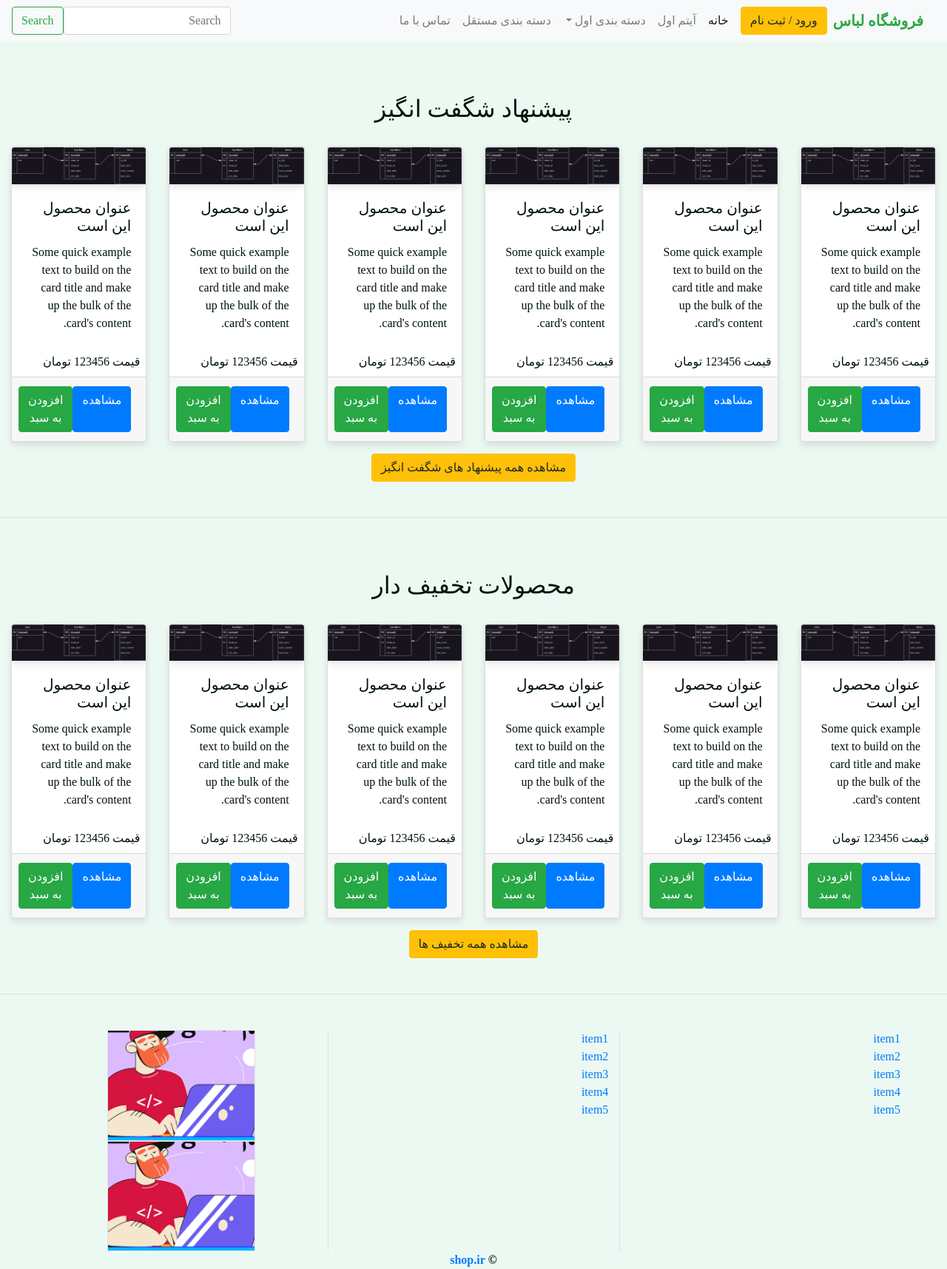
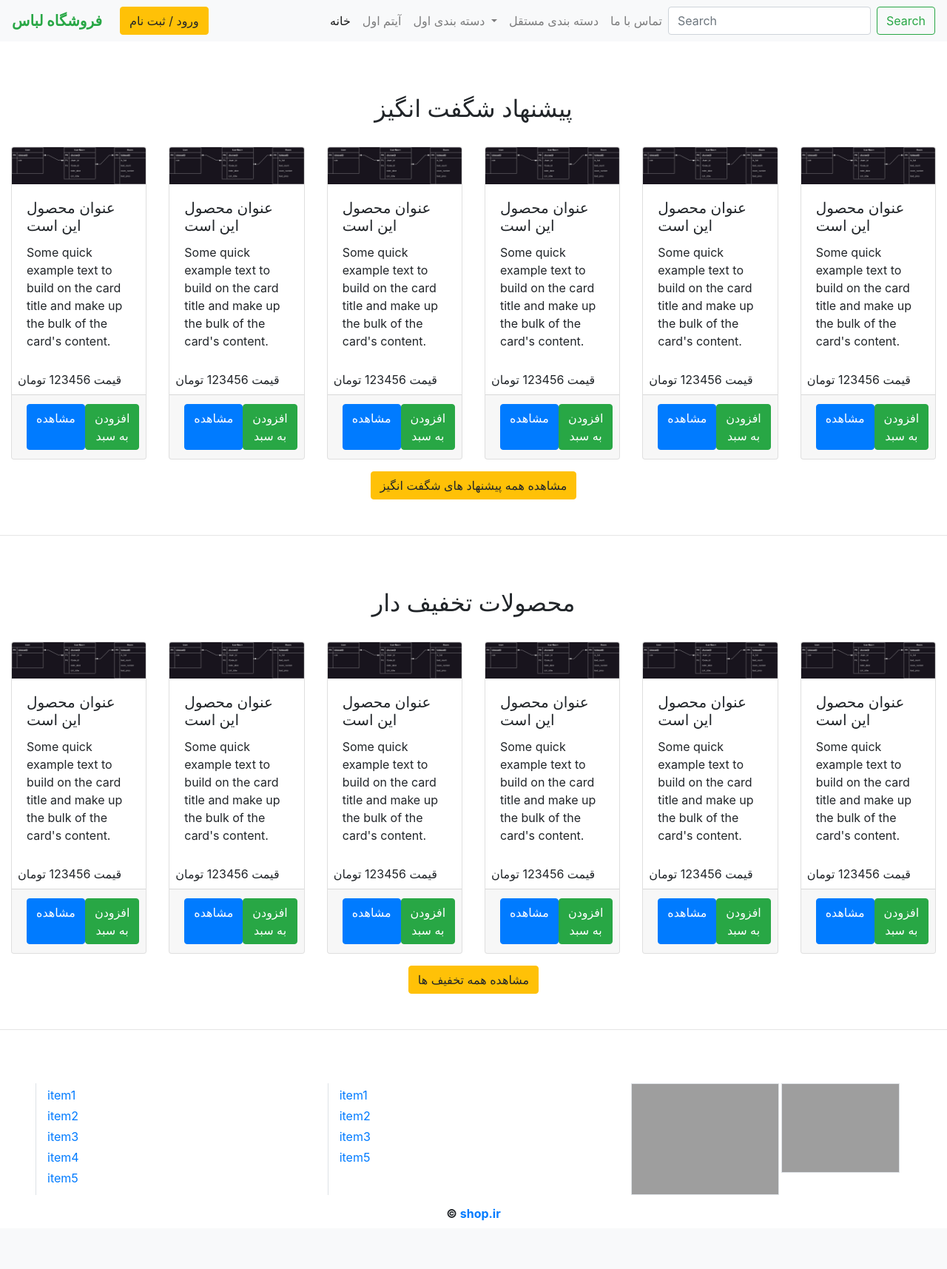
Before and after one commit to mejomba/django_shop_m89_final, a Django app: template templates/base/base.html in a window 1280 px wide. Shown: the whole page at 74% size. After the commit the page ends 1650 px from the top, so only its background shows below. Run offline with Django 4.2, Linux system fonts and the light colour scheme; the template is opened without the code that fills it, so the values that code supplies are empty; some web fonts are replaced; grey boxes are pictures that could not be loaded.

Commit message:
feat base.css and footer

```diff
--- a/static/base/base.css
+++ /dev/null
@@ -1,57 +0,0 @@
-@import url('https://cdn.fontcdn.ir/Font/Persian/Samim/Samim.css');
-@import url("https://fonts.googleapis.com/icon?family=Material+Icons");
-
-
-:root {
-    --c1:#ecf9f2;
-    --c2:#f0f5f5;
-    --c3:#001408;
-    --c4:#1a3300;
-    --c5:#0000b3;
-    --c6:#1ac6ff;
-    --c7:#0000b3;
-}
-
-* {
-    margin: 0;
-    padding: 0;
-    box-sizing: border-box;
-}
-
-html body {
-    direction: rtl;
-    text-align: right;
-    font-family: Samim;
-    font-size: 1rem;
-    background-color: var(--c1);
-}
-body {
-    /*margin:0;*/
-    color: var(--c3);
-
-}
-/* bootstrap card customize */
-.card{
-    overflow: hidden;
-    border-radius: 4px;
-    background: #fff;
-    box-shadow: 0 6px 10px rgba(0,0,0,.08), 0 0 6px rgba(0,0,0,.05);
-      transition: .3s transform cubic-bezier(.155,1.105,.295,1.12),.3s box-shadow,.3s -webkit-transform cubic-bezier(.155,1.105,.295,1.12);
-  cursor: pointer;
-}
-
-.card:hover{
-     transform: scale(1.05);
-  box-shadow: 0 10px 20px rgba(0,0,0,.12), 0 4px 8px rgba(0,0,0,.06);
-}
-
-.card img {
-    box-shadow: 0 6px 10px rgba(0,0,0,.08), 0 0 6px rgba(0,0,0,.05);
-      transition: .3s transform cubic-bezier(.155,1.105,.295,1.12),.3s box-shadow,.3s -webkit-transform cubic-bezier(.155,1.105,.295,1.12);
-  cursor: pointer;
-}
-.card img:hover {
-    opacity: 0.85;
-    transform: scale(1.2);
-    box-shadow: 0 10px 20px rgba(0,0,0,.12), 0 4px 8px rgba(0,0,0,.06);
-}
--- a/templates/base/base.html
+++ b/templates/base/base.html
@@ -8,7 +8,7 @@
     <title>{% block title %} {% endblock %}</title>
     <link rel="stylesheet" href="https://cdn.jsdelivr.net/npm/bootstrap@4.6.2/dist/css/bootstrap.min.css" integrity="sha384-xOolHFLEh07PJGoPkLv1IbcEPTNtaed2xpHsD9ESMhqIYd0nLMwNLD69Npy4HI+N" crossorigin="anonymous">
     <link href="https://stackpath.bootstrapcdn.com/font-awesome/4.7.0/css/font-awesome.min.css" rel="stylesheet" integrity="sha384-wvfXpqpZZVQGK6TAh5PVlGOfQNHSoD2xbE+QkPxCAFlNEevoEH3Sl0sibVcOQVnN" crossorigin="anonymous">
-    <link href="{% static 'base/base.css' %}" rel="stylesheet">
+    <link href="{% static 'base/css/base.css' %}" rel="stylesheet">
     {% block custom_css %}{% endblock %}
 </head>
 <body>
--- a/templates/base/footer.html
+++ b/templates/base/footer.html
@@ -1,24 +1,30 @@
-
-    <footer class="mt-5 container-fluid">
+{% load static %}
+    <footer class="mt-5 pt-4 container-fluid">
         <div class="row  px-5">
             <div class="col-md-4 border-left">
-                <a href="#" class="d-block">item1</a>
-                <a href="#" class="d-block">item2</a>
-                <a href="#" class="d-block">item3</a>
-                <a href="#" class="d-block">item4</a>
-                <a href="#" class="d-block">item5</a>
+                <a href="#" class="d-block my-1">item1</a>
+                <a href="#" class="d-block my-1">item2</a>
+                <a href="#" class="d-block my-1">item3</a>
+                <a href="#" class="d-block my-1">item4</a>
+                <a href="#" class="d-block my-1">item5</a>
             </div>
             <div class="col-md-4 border-left">
-                <a href="#" class="d-block">item1</a>
-                <a href="#" class="d-block">item2</a>
-                <a href="#" class="d-block">item3</a>
-                <a href="#" class="d-block">item4</a>
-                <a href="#" class="d-block">item5</a>
+                <a href="#" class="d-block my-1">item1</a>
+                <a href="#" class="d-block my-1">item2</a>
+                <a href="#" class="d-block my-1">item3</a>
+                <a href="#" class="d-block my-1">item5</a>
             </div>
-            <div class="col-md-4 text-center">
-                <img src="../../uploads/post/2023-05-16/15d5e258-9a21-45f6-8fd6-1cc9e22de46a.png" alt="" width="200" class="border">
-                <img src="../../uploads/post/2023-05-16/15d5e258-9a21-45f6-8fd6-1cc9e22de46a.png" alt="" width="200" class="border">
+            <div class="col-md-4">
+                <div class="d-flex justify-content-around">
+                    <a href="#">
+                        <img src="{% static 'base/images/enamad.jpg' %}" alt="" width="200" class="border">
+                    </a>
+                    <a href="#">
+                        <img src="{% static 'base/images/samandehi.jpg' %}" alt="" width="160" class="border">
+                    </a>
+                </div>
             </div>
         </div>
-        <div class="text-center font-weight-bold">© <a href="#" >shop.ir</a> </div>
+        <div style="height: 5px; width:100%; background-color: var(--c1);"></div>
+        <div class="text-center font-weight-bold py-2">© <a href="#" >shop.ir</a> </div>
     </footer>
```
